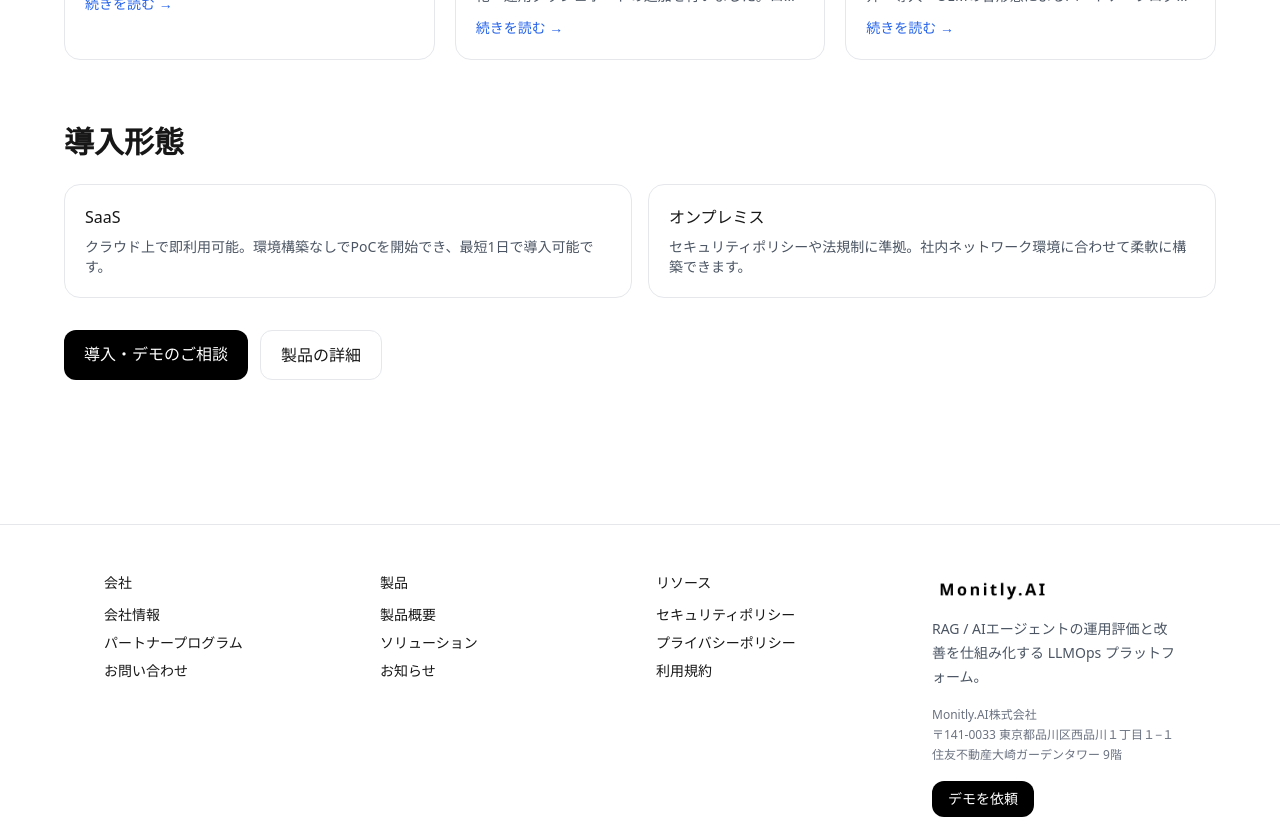
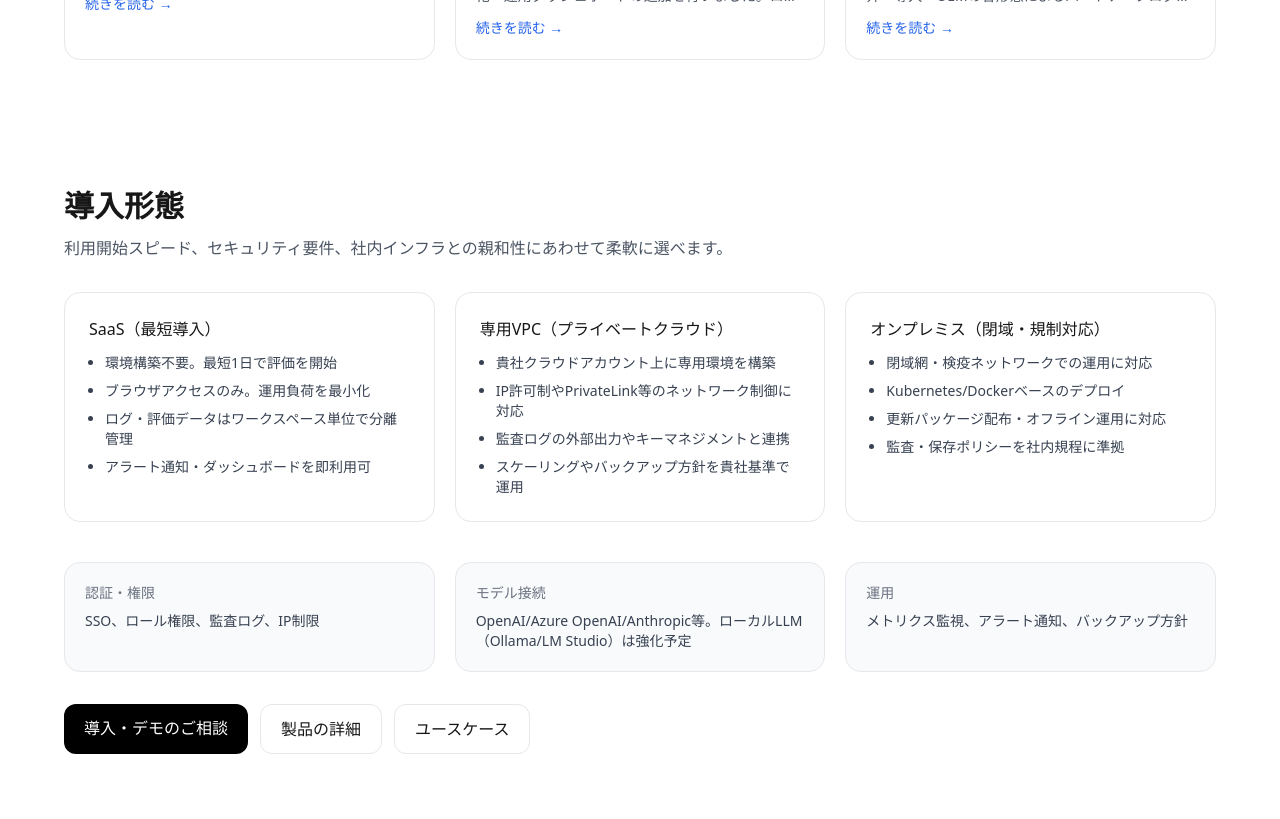
Before and after one commit to monitly-hioki/monitlyai-site, a Next.js app: page / in a window 1280 px wide. Shown: the part 2000-2819 px from the top of the page. Built offline with nearby package versions, Linux system fonts and the light colour scheme.

Commit message:
Update page.tsx

```diff
--- a/app/page.tsx
+++ b/app/page.tsx
@@ -142,30 +142,71 @@ export default async function Page() {
       </section>
 
 {/* Deployment options */}
-<section className="px-6 md:px-10 pb-16">
+<section className="px-6 md:px-10 py-16 bg-white">
   <div className="max-w-6xl mx-auto">
     <h2 className="text-2xl md:text-3xl font-semibold">導入形態</h2>
-    <div className="mt-6 grid md:grid-cols-2 gap-4">
-      <div className="p-5 rounded-2xl border bg-white">
-        <h3 className="font-medium">SaaS</h3>
-        <p className="mt-2 text-sm text-gray-600">
-          クラウド上で即利用可能。環境構築なしでPoCを開始でき、最短1日で導入可能です。
-        </p>
+    <p className="mt-3 text-gray-600">
+      利用開始スピード、セキュリティ要件、社内インフラとの親和性にあわせて柔軟に選べます。
+    </p>
+
+    <div className="mt-8 grid md:grid-cols-3 gap-5">
+      <div className="p-6 rounded-2xl border bg-white">
+        <h3 className="font-medium">SaaS（最短導入）</h3>
+        <ul className="mt-3 space-y-2 text-sm text-gray-700 list-disc pl-4">
+          <li>環境構築不要。最短1日で評価を開始</li>
+          <li>ブラウザアクセスのみ。運用負荷を最小化</li>
+          <li>ログ・評価データはワークスペース単位で分離管理</li>
+          <li>アラート通知・ダッシュボードを即利用可</li>
+        </ul>
       </div>
-      <div className="p-5 rounded-2xl border bg-white">
-        <h3 className="font-medium">オンプレミス</h3>
-        <p className="mt-2 text-sm text-gray-600">
-          セキュリティポリシーや法規制に準拠。社内ネットワーク環境に合わせて柔軟に構築できます。
-        </p>
+
+      <div className="p-6 rounded-2xl border bg-white">
+        <h3 className="font-medium">専用VPC（プライベートクラウド）</h3>
+        <ul className="mt-3 space-y-2 text-sm text-gray-700 list-disc pl-4">
+          <li>貴社クラウドアカウント上に専用環境を構築</li>
+          <li>IP許可制やPrivateLink等のネットワーク制御に対応</li>
+          <li>監査ログの外部出力やキーマネジメントと連携</li>
+          <li>スケーリングやバックアップ方針を貴社基準で運用</li>
+        </ul>
+      </div>
+
+      <div className="p-6 rounded-2xl border bg-white">
+        <h3 className="font-medium">オンプレミス（閉域・規制対応）</h3>
+        <ul className="mt-3 space-y-2 text-sm text-gray-700 list-disc pl-4">
+          <li>閉域網・検疫ネットワークでの運用に対応</li>
+          <li>Kubernetes/Dockerベースのデプロイ</li>
+          <li>更新パッケージ配布・オフライン運用に対応</li>
+          <li>監査・保存ポリシーを社内規程に準拠</li>
+        </ul>
       </div>
     </div>
+
+    <div className="mt-10 grid md:grid-cols-3 gap-5">
+      <div className="p-5 rounded-2xl border bg-gray-50">
+        <div className="text-sm text-gray-500">認証・権限</div>
+        <div className="mt-2 text-sm text-gray-700">SSO、ロール権限、監査ログ、IP制限</div>
+      </div>
+      <div className="p-5 rounded-2xl border bg-gray-50">
+        <div className="text-sm text-gray-500">モデル接続</div>
+        <div className="mt-2 text-sm text-gray-700">
+          OpenAI/Azure OpenAI/Anthropic等。ローカルLLM（Ollama/LM Studio）は強化予定
+        </div>
+      </div>
+      <div className="p-5 rounded-2xl border bg-gray-50">
+        <div className="text-sm text-gray-500">運用</div>
+        <div className="mt-2 text-sm text-gray-700">メトリクス監視、アラート通知、バックアップ方針</div>
+      </div>
+    </div>
+
     <div className="mt-8 flex flex-wrap gap-3">
       <a href="/contact" className="px-5 py-3 rounded-xl bg-black text-white">導入・デモのご相談</a>
       <a href="/product" className="px-5 py-3 rounded-xl border">製品の詳細</a>
+      <a href="/solutions" className="px-5 py-3 rounded-xl border">ユースケース</a>
     </div>
   </div>
 </section>
 
+
     </main>
   );
 }
```
